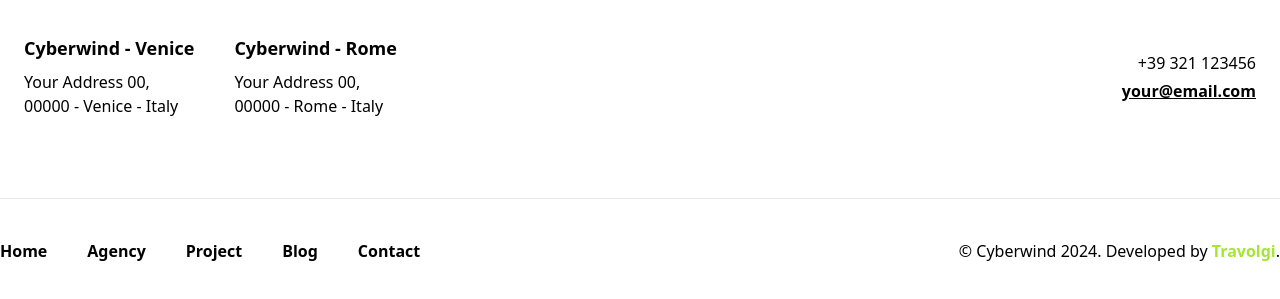
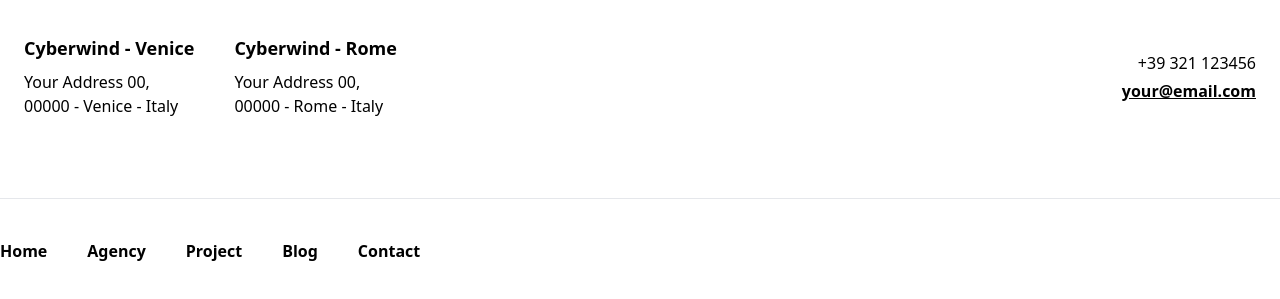
Before and after one commit to Appventurer-Matt/M1.version3, a website: page index.html in a window 1280 px wide. Shown: the part 5607-5906 px from the top of the page. Drawn offline with nearby package versions, Linux system fonts and the light colour scheme; files that its build step writes are made by us from their sources; some icons are missing.

Commit message:
Update index.html

```diff
--- a/index.html
+++ b/index.html
@@ -9,7 +9,7 @@
 	<link rel="icon" href="./assets/imgs/favicon-192.png" />
 	<link rel="apple-touch-icon" href="./assets/imgs/favicon-192.png" />
 	<!-- title page & SEO meta -->
-	<title>Creative Demo | Cyberwind - Tailwind CSS Multipurpose App, Landing, IT Solutions and Business Template</title>
+	<title>Creative Demo | - Tailwind CSS Multipurpose App, Landing, IT Solutions and Business Template</title>
 	<meta name="description" content="Multipurpose premium HTML5 template created with Tailwind CSS, designed with modern graphics and advanced features, is ideal for creating apps, landing pages, websites and business presentations">
 	<meta name="keywords" content="crypto template, tailwind css, app, user experience, it solutions, business services, agency, web design, creative template, landing page, saas, website, html template, website template, landing page, responsive, html5 themes, multipurpose template, html, html5, css, template, themes">
 	<!-- css -->
@@ -559,8 +559,7 @@
 					</ul>
 				</nav>
 
-				<!-- copyright -->
-				<p>&copy; Cyberwind <span id="thisYear"></span>. Developed by <a href="/" class="text-lime-400 font-semibold transition">Travolgi</a>.</p>
+
 			</div>
 		</div>
 	</footer>
```
